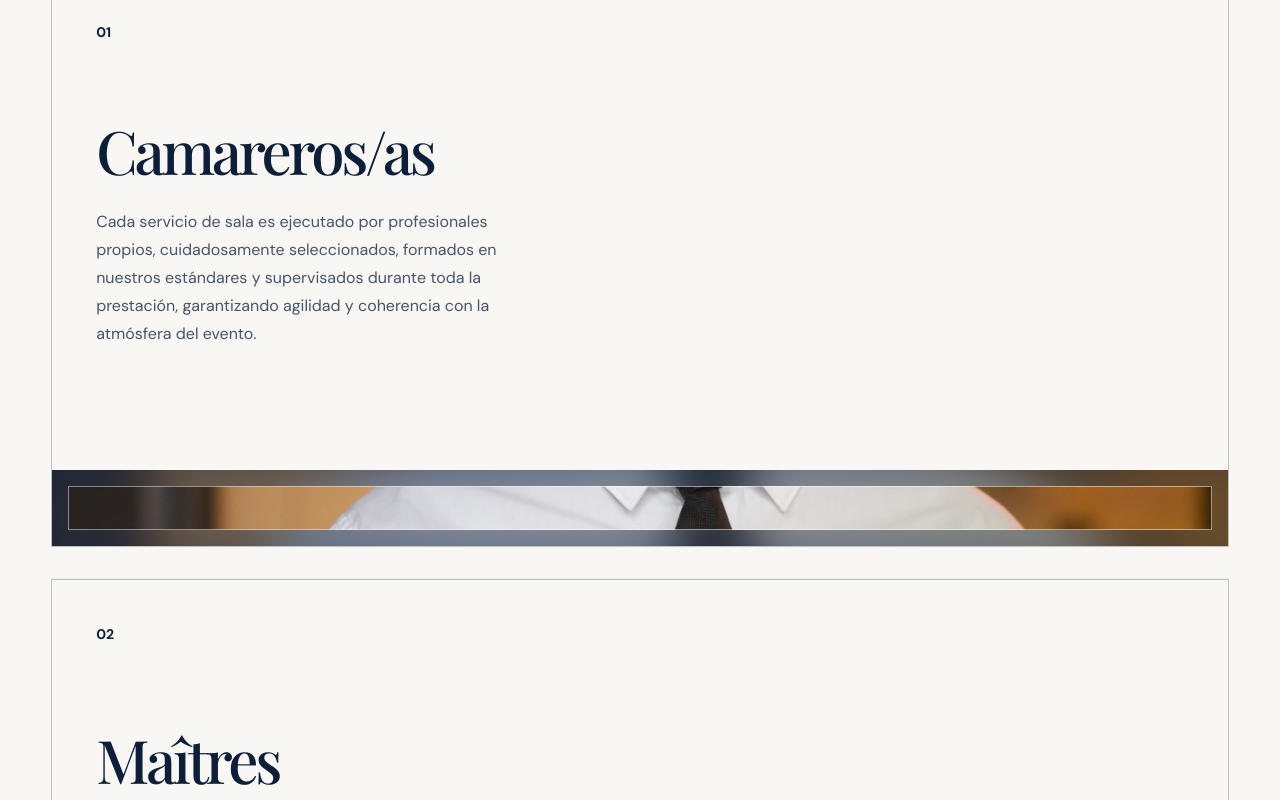
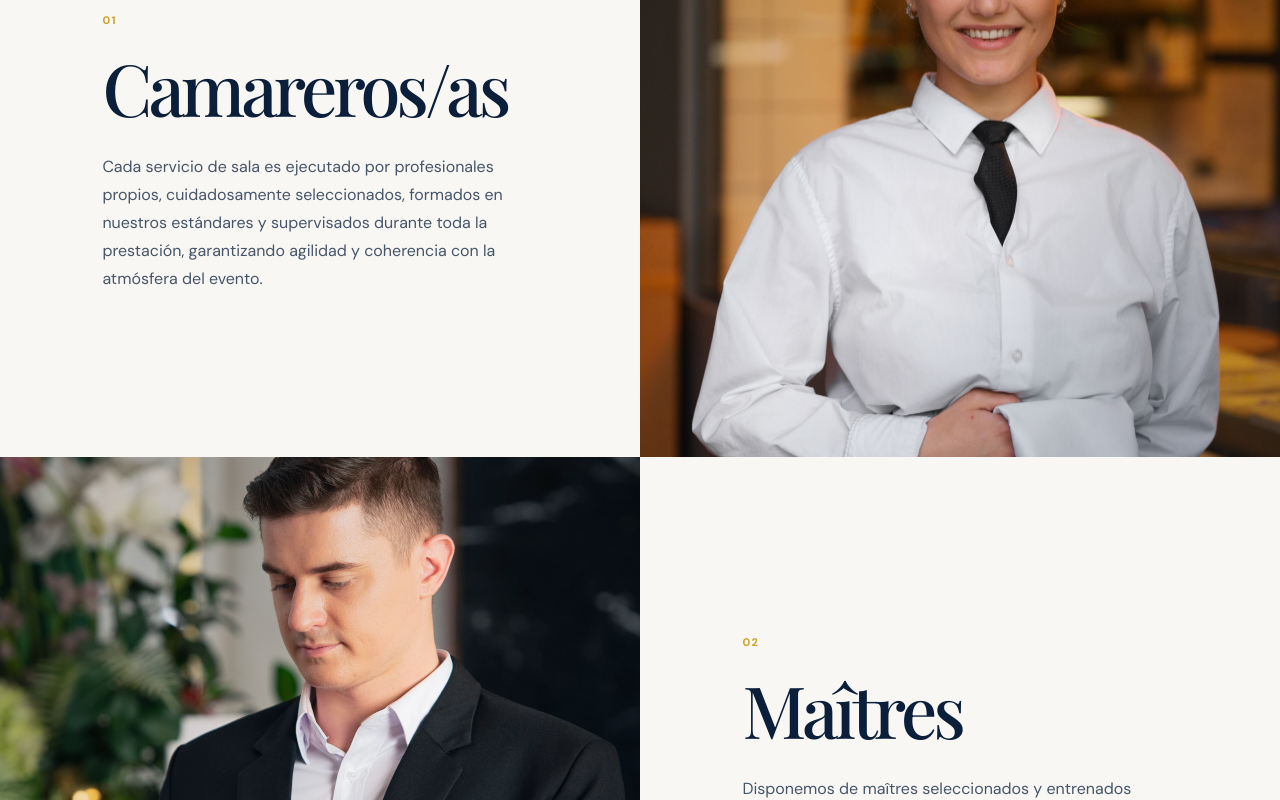
Before and after one commit to roxannaaguilera/premium-work-web, a Next.js app in the folder premium_work/: page / in a window 1280 px wide. Shown: the part 1500-2300 px from the top of the page. Built offline with nearby package versions, Linux system fonts and the light colour scheme; a web font is replaced by a local one.

Commit message:
feat(features): alternate desktop services and add mobile carousel

```diff
--- a/premium_work/components/Features.tsx
+++ b/premium_work/components/Features.tsx
@@ -1,32 +1,70 @@
 "use client";
 
 import { motion } from "framer-motion";
+import { ArrowRight } from "lucide-react";
 
 const services = [
-  { title: "Camareros/as", copy: "Cada servicio de sala es ejecutado por profesionales propios, cuidadosamente seleccionados, formados en nuestros estándares y supervisados durante toda la prestación, garantizando agilidad y coherencia con la atmósfera del evento.", slug: "camareros", src: "/images/serv-1-display.webp", mobileSrc: "/images/serv-1-display.webp", desktopPosition: "md:object-[50%_center]", mobilePosition: "object-[50%_center]" },
-  { title: "Maîtres", copy: "Disponemos de maîtres seleccionados y entrenados según los criterios y estándares de cada empresa cliente, aportando el criterio, la presencia y la serenidad necesarios en los momentos de mayor exigencia.", slug: "maitres", src: "/images/serv-2-display.webp", mobileSrc: "/images/serv-2-display.webp", desktopPosition: "md:object-[50%_center]", mobilePosition: "object-[50%_center]" },
-  { title: "Office y Housekeeping", copy: "Orden, precisión y cuidado en cada detalle, asegurando que cada espacio funcione con armonía y excelencia durante todo el evento.", slug: "office-y-housekeeping", src: "/images/serv-3-display.webp", mobileSrc: "/images/serv-3-display.webp", desktopPosition: "md:object-[50%_72%]", mobilePosition: "object-[50%_70%]" },
-  { title: "Hostess", copy: "Una bienvenida cuidada y una atención impecable para invitados, asistentes y equipos.", slug: "hostess", src: "/images/serv-4-display.webp", mobileSrc: "/images/serv-4-display.webp", desktopPosition: "md:object-[50%_24%]", mobilePosition: "object-[50%_20%]" },
-  { title: "Personal de cocina", copy: "Apoyo especializado para que la operación fluya con orden, precisión y excelencia.", slug: "personal-de-cocina", src: "/images/serv-5-display.webp", mobileSrc: "/images/serv-5-display.webp", desktopPosition: "md:object-[50%_center]", mobilePosition: "object-[50%_center]" },
-  { title: "Supervisores", copy: "Coordinación en terreno para que cada detalle esté donde debe estar, en el momento adecuado.", slug: "supervisores", src: "/images/serv-6-display.webp", mobileSrc: "/images/serv-6-display.webp", desktopPosition: "md:object-[50%_center]", mobilePosition: "object-[50%_center]" },
+  { title: "Camareros/as", copy: "Cada servicio de sala es ejecutado por profesionales propios, cuidadosamente seleccionados, formados en nuestros estándares y supervisados durante toda la prestación, garantizando agilidad y coherencia con la atmósfera del evento.", slug: "camareros", src: "/images/serv-1-display.webp", position: "object-[50%_center]" },
+  { title: "Maîtres", copy: "Disponemos de maîtres seleccionados y entrenados según los criterios y estándares de cada empresa cliente, aportando el criterio, la presencia y la serenidad necesarios en los momentos de mayor exigencia.", slug: "maitres", src: "/images/serv-2-display.webp", position: "object-[50%_center]" },
+  { title: "Office y Housekeeping", copy: "Orden, precisión y cuidado en cada detalle, asegurando que cada espacio funcione con armonía y excelencia durante todo el evento.", slug: "office-y-housekeeping", src: "/images/serv-3-display.webp", position: "object-[50%_72%]" },
+  { title: "Hostess", copy: "Una bienvenida cuidada y una atención impecable para invitados, asistentes y equipos.", slug: "hostess", src: "/images/serv-4-display.webp", position: "object-[50%_24%]" },
+  { title: "Personal de cocina", copy: "Apoyo especializado para que la operación fluya con orden, precisión y excelencia.", slug: "personal-de-cocina", src: "/images/serv-5-display.webp", position: "object-[50%_center]" },
+  { title: "Supervisores", copy: "Coordinación en terreno para que cada detalle esté donde debe estar, en el momento adecuado.", slug: "supervisores", src: "/images/serv-6-display.webp", position: "object-[50%_center]" },
+];
+
+const mobileActions = [
+  { title: "Regístrate como candidato", href: "/registro", src: "/images/serv-1-display.webp", position: "object-[52%_center]" },
+  { title: "Soluciones para empresas", href: "#contacto", src: "/images/serv-6-display.webp", position: "object-[50%_center]" },
 ];
 
 export function Features() {
-  return <section id="servicios" className="section-pad bg-[#F8F7F4]"><div className="mx-auto max-w-[1280px] space-y-8">
-    {services.map((service, index) => <motion.article id={service.slug} initial={{ opacity: 0, y: 24 }} whileInView={{ opacity: 1, y: 0 }} viewport={{ once: true, margin: "-100px" }} transition={{ duration: .5 }} style={{ top: `${88 + index * 14}px`, zIndex: index + 1 }} className="sticky grid min-h-[570px] overflow-hidden border border-[#0B1F3A]/25 bg-[#F8F7F4] shadow-[0_-1px_0_rgba(11,31,58,.05)] md:grid-cols-[1fr_.92fr]}" key={service.title}>
-      <div className="flex flex-col p-7 md:p-11"><p className="text-sm font-bold">{String(index + 1).padStart(2, "0")}</p><div className="my-auto max-w-md py-10"><h3 className="display text-5xl leading-none md:text-6xl">{service.title}</h3><p className="mt-7 text-base leading-7 text-[#0B1F3A]/75">{service.copy}</p></div></div>
-      <div className="relative min-h-[300px] overflow-hidden bg-[#0B1F3A] md:min-h-0">
-        <picture className="absolute -inset-6 scale-110 opacity-55 blur-xl">
-          <source media="(max-width: 767px)" srcSet={service.mobileSrc} type="image/webp" />
-          <img src={service.src} alt="" aria-hidden="true" loading="lazy" decoding="async" className={`h-full w-full object-cover ${service.mobilePosition} ${service.desktopPosition}`} />
-        </picture>
-        <picture className="absolute inset-3 overflow-hidden md:inset-4">
-          <source media="(max-width: 767px)" srcSet={service.mobileSrc} type="image/webp" />
-          <img src={service.src} alt={service.title} loading="lazy" decoding="async" className={`h-full w-full object-cover ${service.mobilePosition} ${service.desktopPosition}`} />
-        </picture>
-        <div className="pointer-events-none absolute inset-3 border border-white/55 md:inset-4" />
-        <div className="pointer-events-none absolute inset-0 bg-[linear-gradient(135deg,rgba(11,31,58,.18),transparent_48%,rgba(201,162,39,.16))]" />
+  return (
+    <section id="servicios" className="bg-[#F8F7F4]">
+      <div className="px-5 py-20 md:hidden">
+        <h2 className="display text-[2.6rem] leading-none text-[#0B1F3A]">¿Qué necesitas?</h2>
+        <div className="hide-scrollbar -mr-5 mt-9 flex snap-x snap-mandatory gap-4 overflow-x-auto pb-3 pr-5">
+          {mobileActions.map((action) => (
+            <a key={action.title} href={action.href} className="group relative h-[31rem] min-w-[85vw] snap-start overflow-hidden rounded-2xl bg-[#0B1F3A] text-white">
+              <img src={action.src} alt="" aria-hidden="true" className={`absolute inset-0 h-full w-full object-cover ${action.position} transition duration-500 group-hover:scale-105`} />
+              <div className="absolute inset-0 bg-[linear-gradient(180deg,rgba(11,31,58,.02)_25%,rgba(11,31,58,.9)_100%)]" />
+              <div className="absolute inset-x-0 bottom-0 p-7">
+                <p className="max-w-[11ch] text-[2.2rem] leading-[1.02] tracking-[-.045em]">{action.title}</p>
+                <span className="mt-7 inline-flex size-12 items-center justify-center rounded-full border border-white/50 transition group-hover:bg-white group-hover:text-[#0B1F3A]"><ArrowRight size={25} aria-hidden="true" /></span>
+              </div>
+            </a>
+          ))}
+        </div>
+        <p className="mt-4 text-xs font-semibold uppercase tracking-[.14em] text-[#0B1F3A]/55">Desliza para ver las opciones</p>
       </div>
-    </motion.article>)}
-  </div></section>;
+
+      <div className="mx-auto hidden max-w-[1440px] md:block">
+        {services.map((service, index) => {
+          const imageFirst = index % 2 === 1;
+          return (
+            <motion.article
+              id={service.slug}
+              key={service.title}
+              initial={{ opacity: 0, y: 24 }}
+              whileInView={{ opacity: 1, y: 0 }}
+              viewport={{ once: true, margin: "-100px" }}
+              transition={{ duration: 0.5 }}
+              className="grid min-h-[38rem] grid-cols-2"
+            >
+              <div className={`flex items-center bg-[#F8F7F4] px-[clamp(3rem,8vw,9rem)] py-16 ${imageFirst ? "order-2" : "order-1"}`}>
+                <div className="max-w-md">
+                  <p className="eyebrow text-[#C9A227]">{String(index + 1).padStart(2, "0")}</p>
+                  <h3 className="display mt-6 text-6xl leading-[.95] text-[#0B1F3A] lg:text-7xl">{service.title}</h3>
+                  <p className="mt-8 text-base leading-7 text-[#0B1F3A]/75">{service.copy}</p>
+                </div>
+              </div>
+              <div className={`relative overflow-hidden bg-[#0B1F3A] ${imageFirst ? "order-1" : "order-2"}`}>
+                <img src={service.src} alt={service.title} loading="lazy" decoding="async" className={`absolute inset-0 h-full w-full object-cover ${service.position}`} />
+                <div className="pointer-events-none absolute inset-0 bg-[linear-gradient(135deg,rgba(11,31,58,.15),transparent_55%,rgba(11,31,58,.28))]" />
+              </div>
+            </motion.article>
+          );
+        })}
+      </div>
+    </section>
+  );
 }
```
Also changed, not shown: 1 other file (tests, documents, lock files or other folders).
